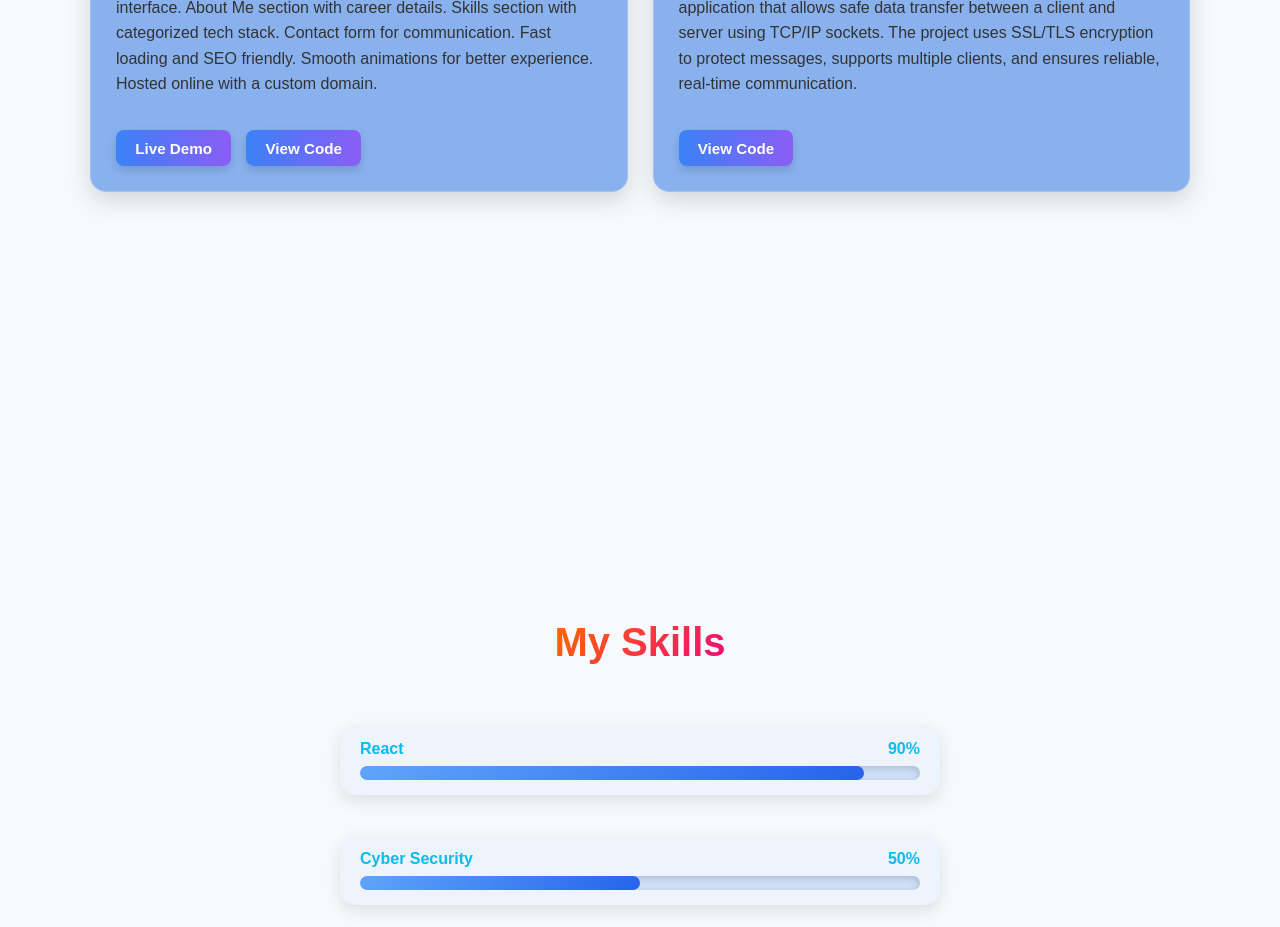
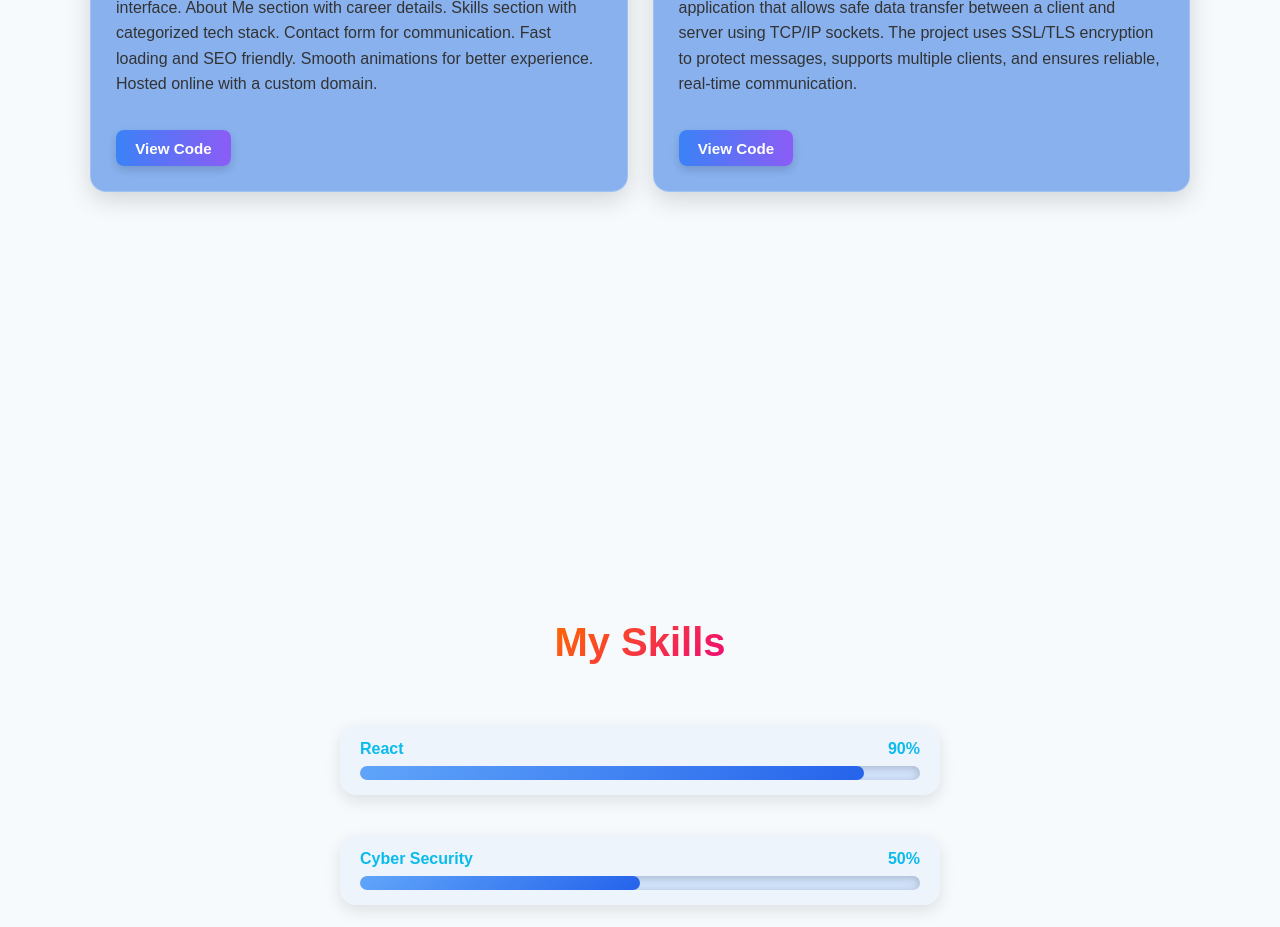
Before and after one commit to Fireff5/port, a React (Create React App) app: page / in a window 1280 px wide. Shown: the part 1440-2367 px from the top of the page. Built offline with nearby package versions, Linux system fonts and the light colour scheme.

Commit message:
changing project.js

```diff
--- a/src/components/Projects.js
+++ b/src/components/Projects.js
@@ -20,14 +20,6 @@ const Projects = () => {
           </p>
           <br />
           <div className="btn-group">
-            <a
-              href="https://rilwan-portfolio.netlify.app/"
-              target="_blank"
-              rel="noopener noreferrer"
-              className="view-btn"
-            >
-              Live Demo
-            </a>
             <a
               href="https://github.com/Fireff5/port"
               target="_blank"
```
